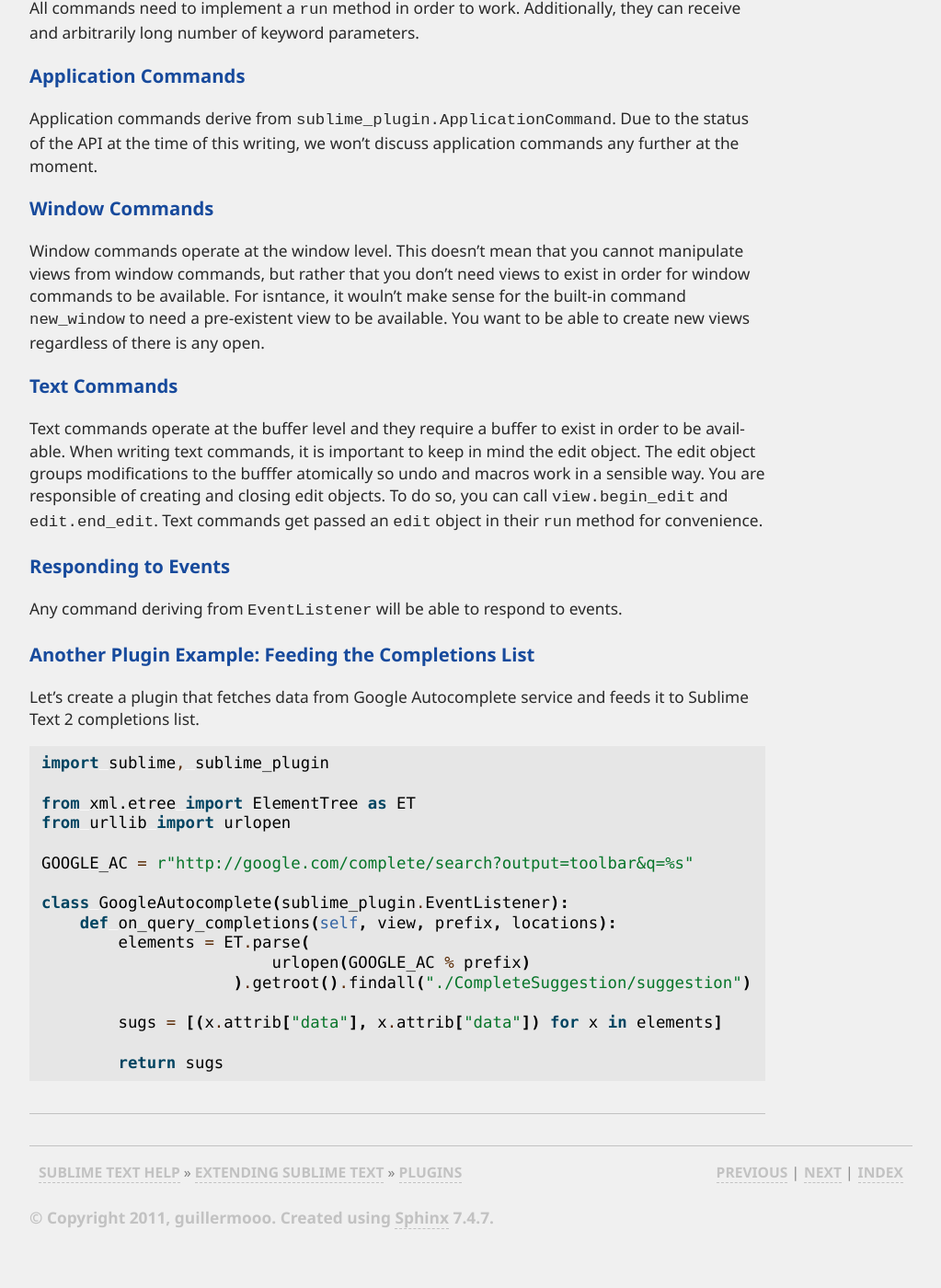
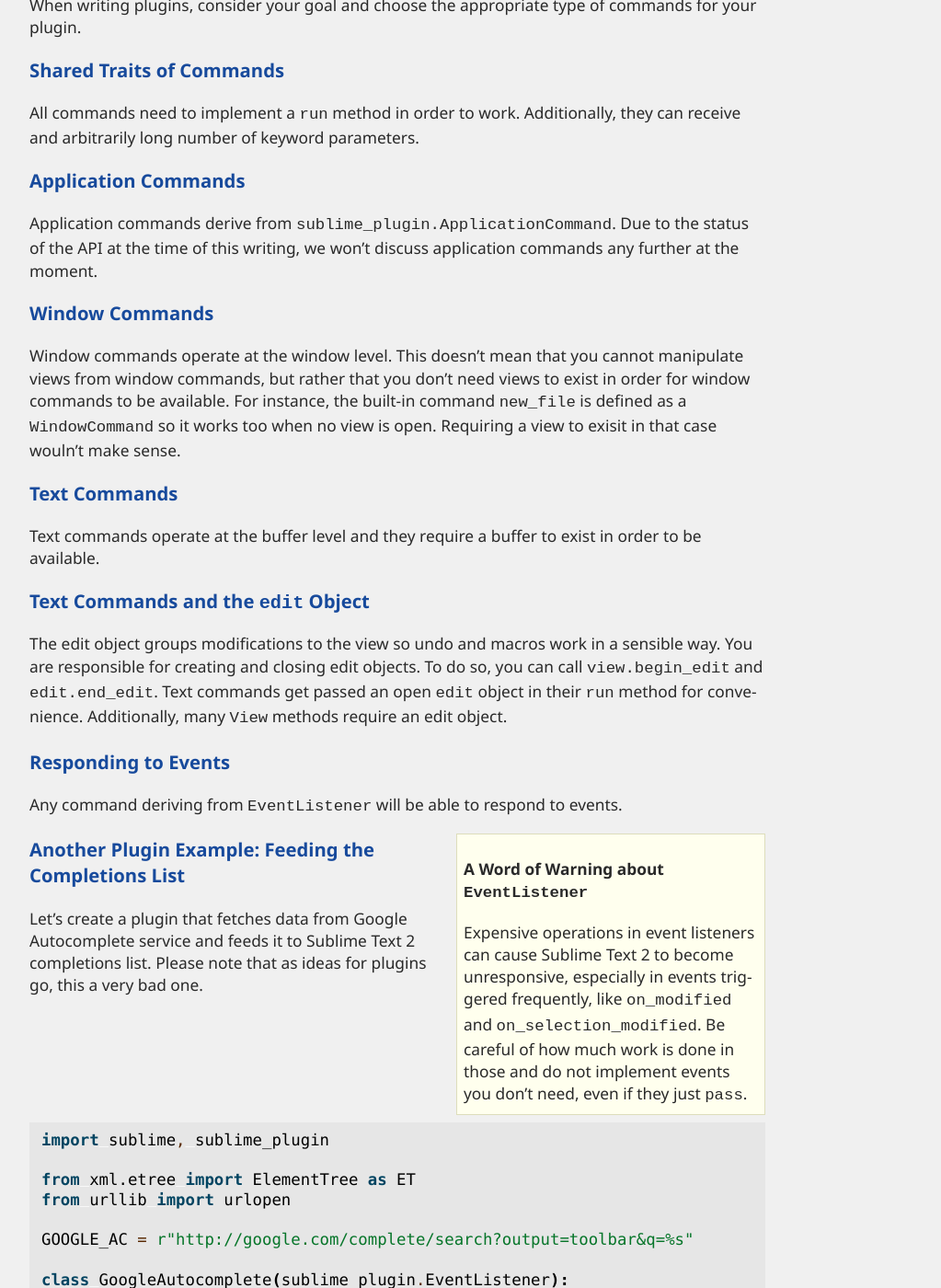
Before and after one commit to guillermooo/sublime-undocs, a Sphinx documentation site: the page built from source/extensibility/plugins.rst, in a window 1280 px wide and 1400 px high, scrolled down 2211 px. Shown: the whole window at 92% size, without its empty margins (128-1151 px from the left). Built offline with Sphinx 7.4.7, drawn with Linux system fonts in a browser that asks for light colours; before the commit the page ends 3554 px from its top, so only the background shows below that; some of the changed text lies outside the part shown.

Commit message:
Revised plugins topic.
--HG--
branch : new-content

````diff
--- a/source/extensibility/plugins.rst
+++ b/source/extensibility/plugins.rst
@@ -1,10 +1,15 @@
 Plugins
 =======
 
-Sublime Text 2 is extensible with Python plugins. Plugins add functionality by
-reusing existing commands or creating new ones. A plugin can consist of a new
-command or a collection of commands working together to build a feature.
-Therefore, plugins are rather a logical entity than a physical one.
+.. seealso::
+
+   :doc:`API Reference <../reference/api>`
+        More information on the Python API.
+
+
+Sublime Text 2 is programmable with Python scripts. Plugins reuse existing
+commands or create new ones to build a feature. Plugins are rather a logical
+entity than a physical one.
 
 
 Prerequisites
@@ -18,19 +23,17 @@
 Where to Store Plugins
 **********************
 
-Often, plugins come bundled in packages, but you can keep your own collection
-of plugins under ``Packages/User`` too.
-
 Sublime Text 2 will look for plugins in these places:
 
 * ``Packages``
 * ``Packages/<pkg_name>/``
 
-Therefore, any plugin nested more than one level deep from ``Packages`` won't
-be picked up by Sublime Text 2. You shouldn't keep plugins lying around right under
-``Packages`` for organizational reasons.
+Consequently, any plugin nested deeper in ``Packages`` won't be loaded.
 
-.. don't patronize; explain order matters
+Keeping plugins right under ``Packages`` is discouraged, because Sublime Text
+sorts packages in a predefined way before loading them. Thus, you might get
+confusing results if your plugins live outside of a package.
+
 
 Your First Plugin
 *****************
@@ -43,9 +46,9 @@
 
 You've just written your first plugin. Let's put it to use:
 
-#. Create a new, empty buffer (``CTRL + N``).
+#. Create a new buffer (``CTRL + N``).
 #. Open the python console (``CTRL + ```).
-#. Type: ``view.run_command("example")``.
+#. Type: ``view.run_command("example")`` and press enter.
 
 You should see the text "Hello, World!" in your new buffer.
 
@@ -62,25 +65,30 @@
             self.view.insert(edit, 0, "Hello, World!")
 
 
-``sublime`` and ``sublime_plugin`` are both provided by Sublime Text 2 and will often be
-required when you write new plugins.
+The ``sublime`` and ``sublime_plugin`` modules are both provided by
+Sublime Text 2.
 
-New commands derive the ``ApplicationCommand``, ``WindowCommand`` and ``TextCommand``
-classes defined in ``sublime_plugin``.
+New commands derive from the ``*Command`` classes defined in ``sublime_plugin``
+(more on this later).
 
-The rest of the code is concerned with particulars of the ``TextCommand`` or the
-API that will discuss in the next sections.
+The rest of the code is concerned with particulars of the ``TextCommand`` or
+the API that we'll discuss in the next sections.
 
-However, before moving on, we'll look at how we called the new command. First,
-we opened the python console, and then we issued a call to ``view.run_command``.
-This is a rather inconvenient way of using plugins, but it's often useful when
-you're in the development phase. For now, keep in mind that plugin commands
-can be accessed through key bindings or other means, just as normal commands are.
+Before moving on, though, we'll look at how we called the new command: We first
+opened the python console, and then issued a call to ``view.run_command``. This
+is a rather inconvenient way of using plugins, but it's often useful when
+you're in the development phase. For now, keep in mind that your commands
+can be accessed through key bindings or other means, just as other commands are.
+
+Conventions for Command Names
+-----------------------------
 
 You might have noticed that our command is defined with the name ``ExampleCommand``,
-but we pass instead the string ``example`` to the API call. This is necessary bevause
+but we pass the string ``example`` to the API call instead. This is necessary because
 Sublime Text 2 normalizes command names by stripping the ``Command`` suffix and
 separating ``CamelCasedPhrases`` with underscores, like this: ``camel_cased_phrases``.
+
+New commands should follow the pattern mentioned above for class names.
 
 
 Types of Commands
@@ -92,12 +100,12 @@
 * Window commands (``WindowCommand``)
 * Text commands (``TextCommand``)
 
-When you're writing your plugins, you need to consider the purpose of your
-plugin and choose the appropriate type of commands for it.
+When writing plugins, consider your goal and choose the appropriate type of
+commands for your plugin.
 
 
-Commonalities between Types of Commands
----------------------------------------
+Shared Traits of Commands
+-------------------------
 
 All commands need to implement a ``run`` method in order to work. Additionally,
 they can receive and arbitrarily long number of keyword parameters.
@@ -116,22 +124,25 @@
 
 Window commands operate at the window level. This doesn't mean that you cannot
 manipulate views from window commands, but rather that you don't need views to
-exist in order for window commands to be available. For isntance, it wouln't
-make sense for the built-in command ``new_window`` to need a pre-existent view
-to be available. You want to be able to create new views regardless of there is
-any open.
+exist in order for window commands to be available. For instance, the built-in
+command ``new_file`` is defined as a ``WindowCommand`` so it works too when no
+view is open. Requiring a view to exisit in that case wouln't make sense.
 
 
 Text Commands
 -------------
 
 Text commands operate at the buffer level and they require a buffer to exist
-in order to be available. When writing text commands, it is important to keep
-in mind the edit object. The edit object groups modifications to the bufffer
-atomically so undo and macros work in a sensible way. You are responsible of
-creating and closing edit objects. To do so, you can call ``view.begin_edit``
-and ``edit.end_edit``. Text commands get passed an ``edit`` object in their
-``run`` method for convenience.
+in order to be available.
+
+Text Commands and the ``edit`` Object
+-------------------------------------
+
+The edit object groups modifications to the view so undo and macros work in a
+sensible way. You are responsible for creating and closing edit objects. To do
+so, you can call ``view.begin_edit`` and ``edit.end_edit``. Text commands get
+passed an open ``edit`` object in their ``run`` method for convenience.
+Additionally, many ``View`` methods require an edit object.
 
 
 Responding to Events
@@ -139,12 +150,20 @@
 
 Any command deriving from ``EventListener`` will be able to respond to events.
 
+.. sidebar:: A Word of Warning about ``EventListener``
+
+	Expensive operations in event listeners can cause Sublime Text 2 to become
+	unresponsive, especially in events triggered frequently, like ``on_modified``
+	and ``on_selection_modified``. Be careful of how much work is done in those
+	and do not implement events you don't need, even if they just ``pass``.
+
 
 Another Plugin Example: Feeding the Completions List
 ----------------------------------------------------
 
 Let's create a plugin that fetches data from Google Autocomplete service and
-feeds it to Sublime Text 2 completions list.
+feeds it to Sublime Text 2 completions list. Please note that as ideas for
+plugins go, this a very bad one.
 
 ::
 
@@ -164,3 +183,13 @@
 	        sugs = [(x.attrib["data"], x.attrib["data"]) for x in elements]
 
 	        return sugs
+
+
+Learning the API
+****************
+
+In order to create plugins, you need to get acquainted with the Python API
+Sublime Text 2 exposes, and the available commands. Documentation on both is
+scarce at the time of this writing, but you can read existing code and learn
+from it too. In particular, the ``Packages/Default`` folder contains many
+examples of undocumented commands and API calls.
````
Also changed, not shown: other parts of source/extensibility/plugins.rst (+1 -1 lines).
